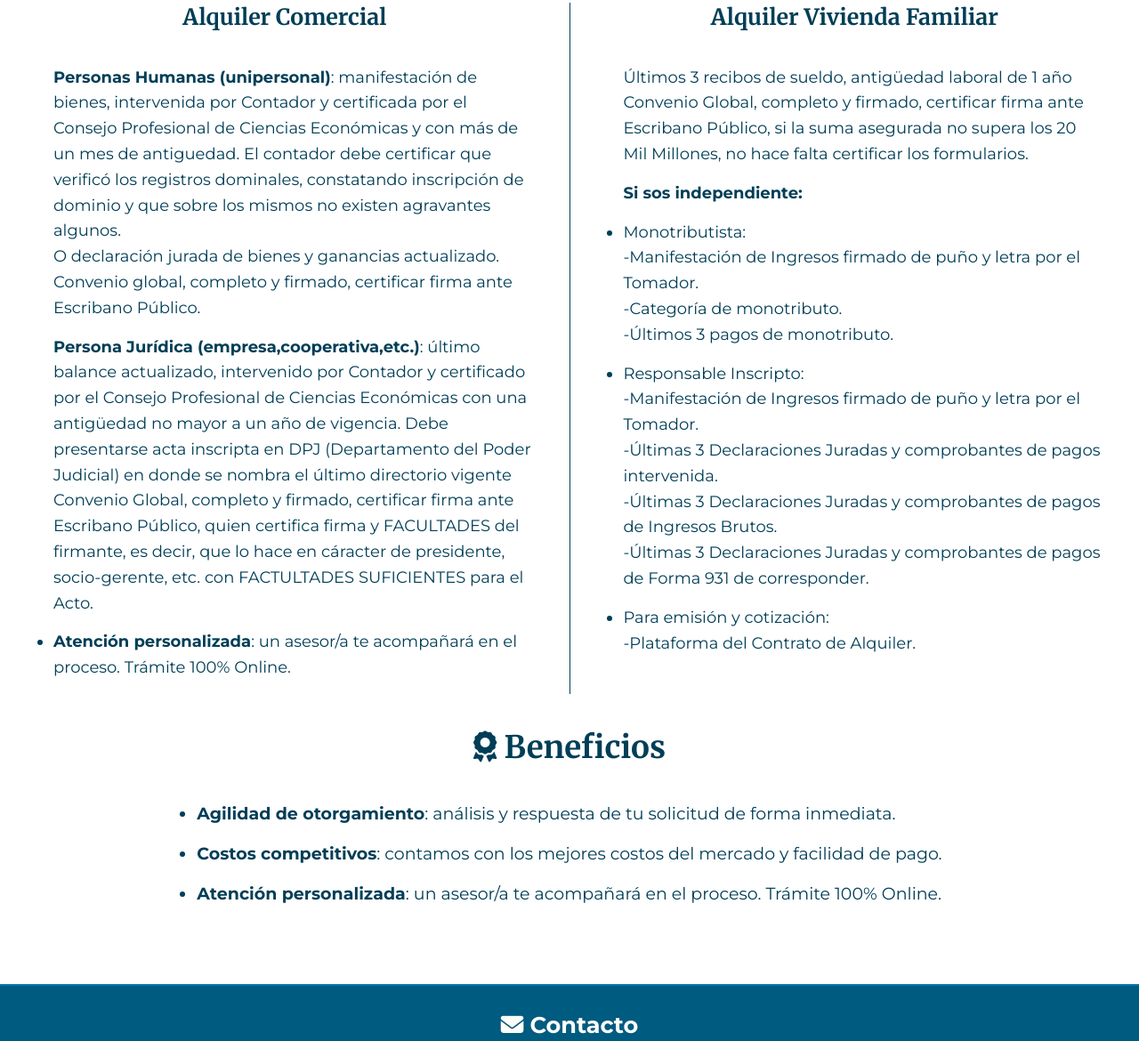
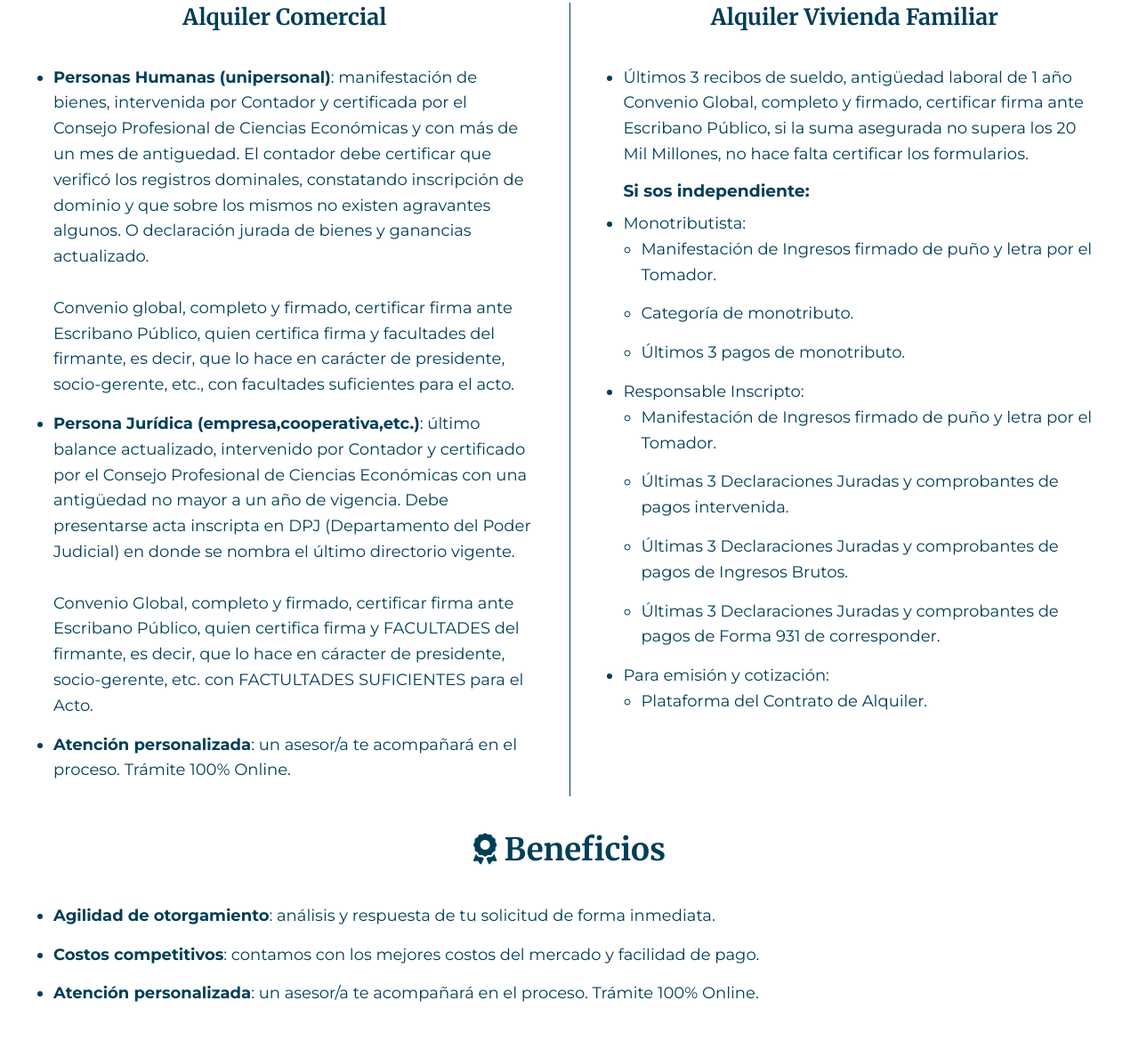
Before and after one commit to NicoGarciaE/AsesorJuanJose, a plain HTML site: page index.html in a window 1280 px wide. Shown: the part 1692-2862 px from the top of the page at 89% size. Drawn offline with Linux system fonts and the light colour scheme.

Commit message:
UI: requisitos, beneficios, y footer

```diff
--- a/index.html
+++ b/index.html
@@ -302,13 +302,13 @@
             <li>
               <b>Personas Humanas (unipersonal)</b>: manifestación de bienes, intervenida por Contador y certificada por el Consejo Profesional
               de Ciencias Económicas y con más de un mes de antiguedad. El contador debe certificar que verificó los registros dominales, constatando inscripción
-              de dominio y que sobre los mismos no existen agravantes algunos.<br>O declaración jurada de bienes y ganancias actualizado.<br>Convenio global, completo y firmado, certificar firma ante Escribano Público.
+              de dominio y que sobre los mismos no existen agravantes algunos. O declaración jurada de bienes y ganancias actualizado.<br>
+              <br>Convenio global, completo y firmado, certificar firma ante Escribano Público, quien certifica firma y facultades del firmante, es decir, que lo hace en carácter de presidente, socio-gerente, etc., con facultades suficientes para el acto.
             </li>
             <li>
               <b>Persona Jurídica (empresa,cooperativa,etc.)</b>: último balance actualizado, intervenido por Contador y certificado por el Consejo Profesional de Ciencias Económicas
-              con una antigüedad no mayor a un año de vigencia. Debe presentarse acta inscripta en DPJ (Departamento del Poder Judicial) en donde se nombra el último directorio vigente <br>
-              Convenio Global, completo y firmado, certificar firma ante Escribano Público, quien certifica firma y FACULTADES del firmante, es decir, que lo hace en cáracter de presidente, socio-gerente, etc. con FACTULTADES SUFICIENTES para el Acto.
-
+              con una antigüedad no mayor a un año de vigencia. Debe presentarse acta inscripta en DPJ (Departamento del Poder Judicial) en donde se nombra el último directorio vigente.<br>
+              <br>Convenio Global, completo y firmado, certificar firma ante Escribano Público, quien certifica firma y FACULTADES del firmante, es decir, que lo hace en cáracter de presidente, socio-gerente, etc. con FACTULTADES SUFICIENTES para el Acto.
             </li>
             <li>
               <b>Atención personalizada</b>: un asesor/a te acompañará en el
@@ -324,22 +324,36 @@
           <ul>
             <li>Últimos 3 recibos de sueldo, antigüedad laboral de 1 año Convenio Global, completo y firmado, certificar firma ante Escribano Público,
           si la suma asegurada no supera los 20 Mil Millones, no hace falta certificar los formularios.</li>
-            <li><b>Si sos independiente:</b></li>
+            <h3>Si sos independiente:</h3>
             <li>
-              Monotributista:<br>-Manifestación de Ingresos firmado de puño y letra por el Tomador.<br>-Categoría de monotributo.<br>-Últimos 3 pagos de monotributo.
+                Monotributista:
+                <ul>
+                  <li>Manifestación de Ingresos firmado de puño y letra por el Tomador.</li>
+                  <li>Categoría de monotributo.</li>
+                  <li>Últimos 3 pagos de monotributo.</li>
+                </ul>
             </li>
             <li>
-              Responsable Inscripto:<br>-Manifestación de Ingresos firmado de puño y letra por el Tomador.<br>-Últimas 3 Declaraciones Juradas y comprobantes de pagos intervenida.
-              <br>-Últimas 3 Declaraciones Juradas y comprobantes de pagos de Ingresos Brutos.<br>-Últimas 3 Declaraciones Juradas y comprobantes de pagos de Forma 931 de corresponder.
+              Responsable Inscripto:
+              <ul>
+                <li>Manifestación de Ingresos firmado de puño y letra por el Tomador.</li>
+                <li>Últimas 3 Declaraciones Juradas y comprobantes de pagos intervenida.</li>
+                <li>Últimas 3 Declaraciones Juradas y comprobantes de pagos de Ingresos Brutos.</li>
+                <li>Últimas 3 Declaraciones Juradas y comprobantes de pagos de Forma 931 de corresponder.</li>
+              </ul>
             </li>
-            <li>Para emisión y cotización:<br>-Plataforma del Contrato de Alquiler. </li>
+            <li>
+              Para emisión y cotización:
+              <ul>
+                <li>Plataforma del Contrato de Alquiler.</li>
+              </ul>
+            </li>
           </ul>
         </div>
-
       </div>
-
       <h4><i class="fas fa-award"></i> Beneficios</h4>
-      <div class="columna-beneficios2" id="Beneficios">
+      <div class="contenedor-beneficios-requisitos">
+        <div class="columna-beneficios" id="Beneficios">
           <ul>
             <li>
               <b>Agilidad de otorgamiento</b>: análisis y respuesta de tu
@@ -355,7 +369,7 @@
             </li>
           </ul>
         </div>
-
+      </div>
     </section>
 
     <section id="Contacto" class="contacto">
--- a/styles.css
+++ b/styles.css
@@ -572,11 +572,15 @@ h6{
   line-height: 1.6;
 }
 
-.contenedor-beneficios-requisitos li:nth-child(1),
+/* .contenedor-beneficios-requisitos li:nth-child(1),
 .contenedor-beneficios-requisitos ul li:nth-child(2) {
   list-style-type: none;
   padding-left: 0;
   margin-left: 0;
+} */
+
+.contenedor-beneficios-requisitos li ul li {
+    list-style-type: circle;
 }
 
 .linea-divisoria {
@@ -679,6 +683,7 @@ h6{
   background-color: var(--Blanco);
   color: var(--Azul2);
   padding: 1.2rem;
+  margin-bottom: 5em; /* espacio extra para el boton flotante -tobi*/
   text-align: center;
   font-family: var(--font-main);
 }
@@ -748,7 +753,7 @@ h6{
 }
 
 /* --- Responsive --- */
-@media screen and (max-width: 1105px) {
+@media screen and (max-width: 905px) {
   header {
     justify-content: right;
     height: 80px;
```
